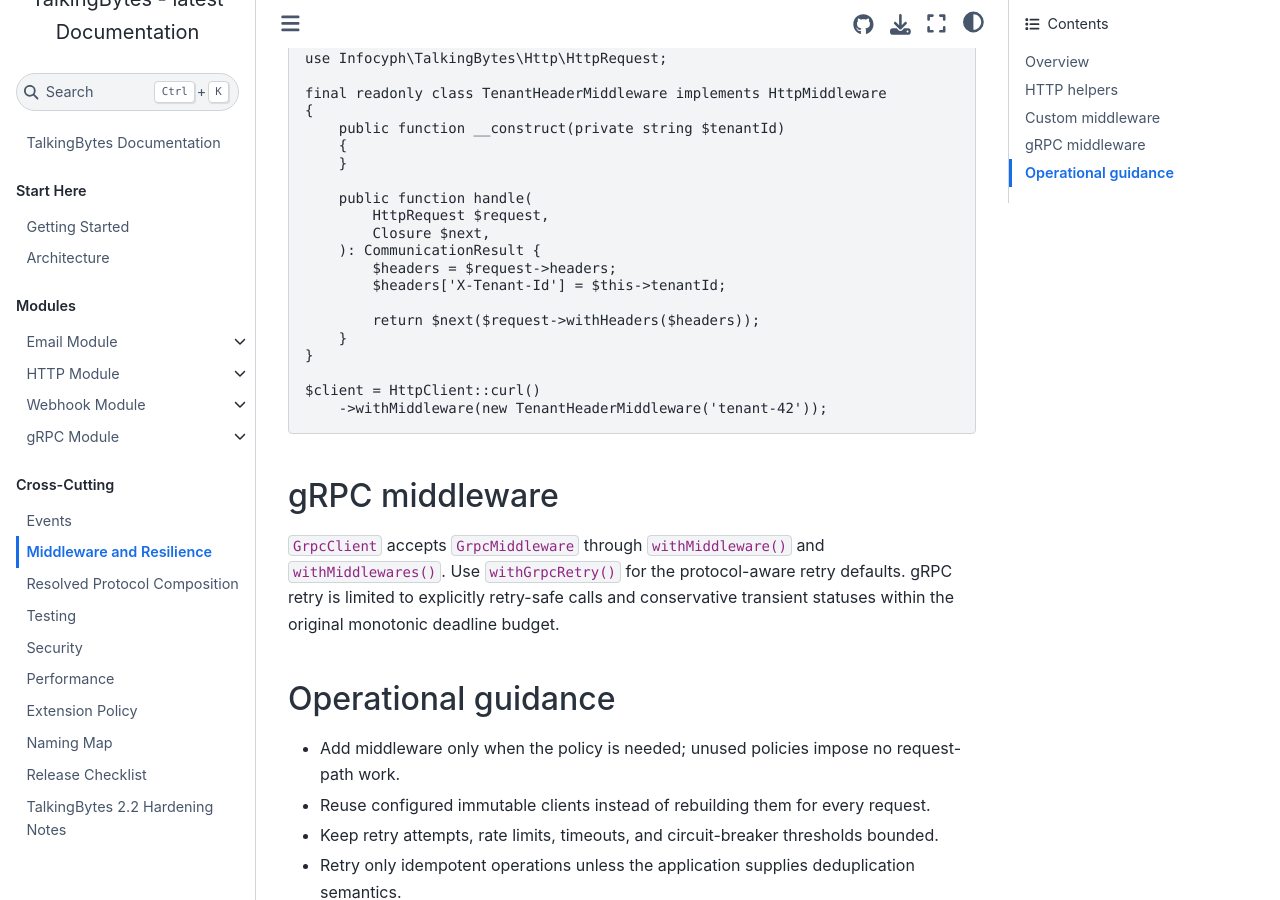
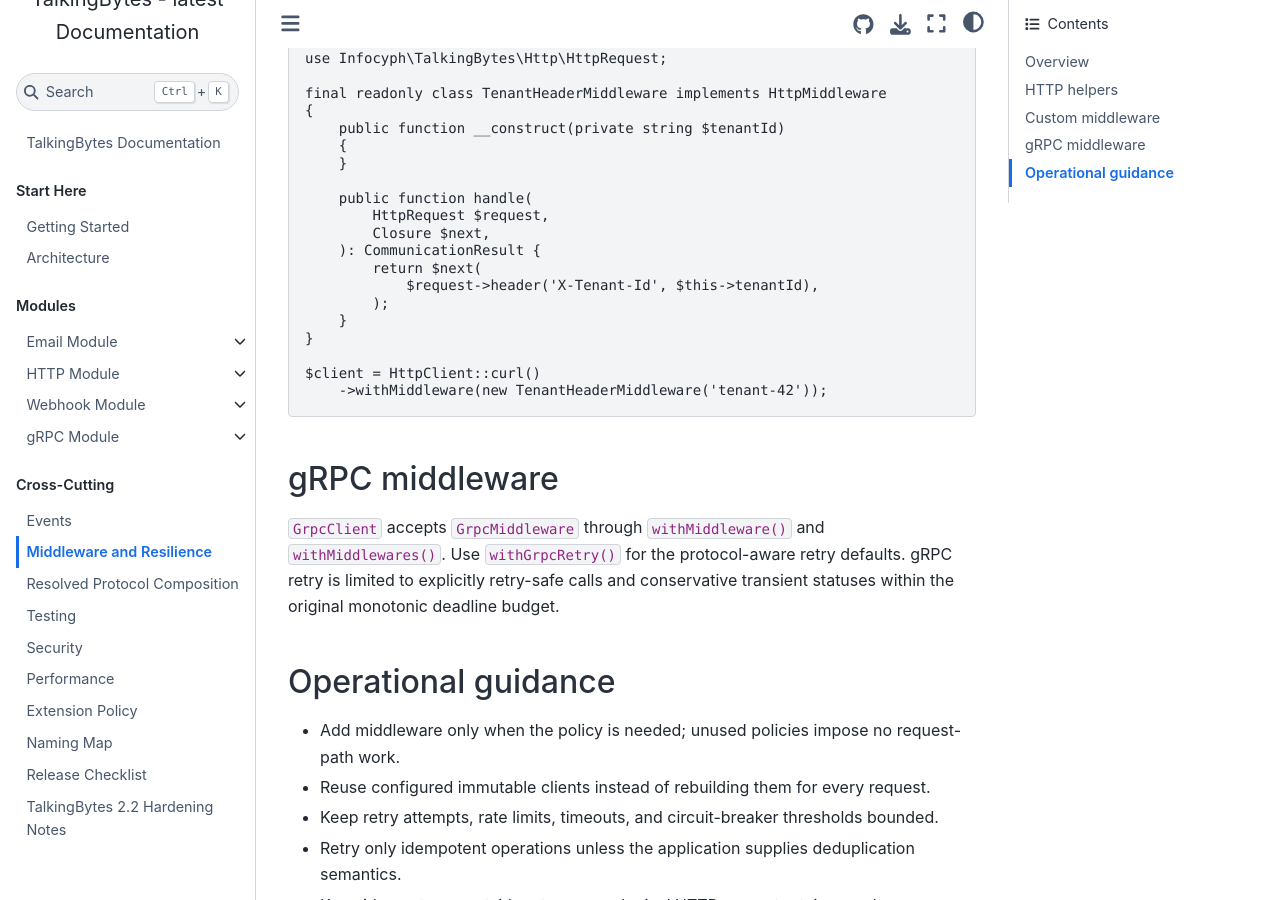
Before and after one commit to infocyph/TalkingBytes, a Sphinx documentation site: the page built from docs/middleware-and-resilience.rst, in a window 1280 px wide and 900 px high, scrolled down 1152 px. Built offline with Sphinx 7.4.7 and the Sphinx Book theme 1.1.4, drawn with Linux system fonts in a browser that asks for light colours.

Commit message:
docs(http): fix immutable middleware example

```diff
--- a/docs/middleware-and-resilience.rst
+++ b/docs/middleware-and-resilience.rst
@@ -62,10 +62,9 @@
            HttpRequest $request,
            Closure $next,
        ): CommunicationResult {
-           $headers = $request->headers;
-           $headers['X-Tenant-Id'] = $this->tenantId;
-
-           return $next($request->withHeaders($headers));
+           return $next(
+               $request->header('X-Tenant-Id', $this->tenantId),
+           );
        }
    }
 
```
